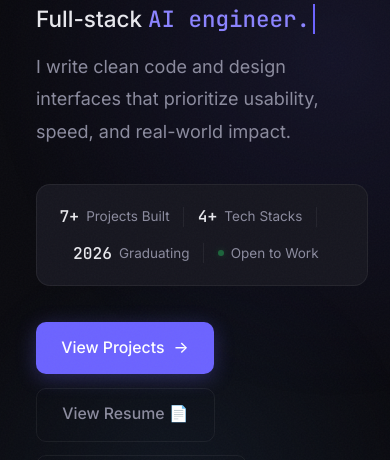
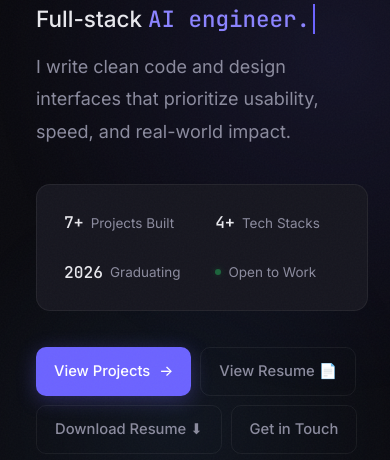
Before and after one commit to chinmay-sys/PortFolio, a plain HTML site: page index.html in a window 390 px wide. Shown: the part 349-809 px from the top of the page. Drawn offline with Linux system fonts and the light colour scheme.

Commit message:
fix: stats bar 2x2 grid on mobile, hide dividers, compact hero buttons

```diff
--- a/styles.css
+++ b/styles.css
@@ -332,14 +332,13 @@ body::before {
 .stats-bar {
   display: flex;
   align-items: center;
-  gap: 0;
   margin-bottom: 2rem;
   padding: 0.75rem 1.25rem;
   background: var(--surface);
   border: 1px solid var(--border);
   border-radius: 14px;
   width: fit-content;
-  flex-wrap: wrap;
+  max-width: 100%;
   gap: 0;
 }
 .stat-item {
@@ -1022,6 +1021,20 @@ section { padding: 6rem 0; }
   .projects-grid { grid-template-columns: 1fr; }
   .hero-meta { gap: 1.25rem; }
   .form-row { grid-template-columns: 1fr; }
-  .stats-bar { gap: 0; }
-  .stat-item { padding: 0.25rem 0.75rem; }
+  .stats-bar {
+    display: grid;
+    grid-template-columns: 1fr 1fr;
+    width: 100%;
+    padding: 0.75rem;
+    gap: 0;
+  }
+  .stat-item {
+    padding: 0.6rem 0.75rem;
+    justify-content: flex-start;
+  }
+  .stat-item:first-child { padding-left: 0.75rem; }
+  .stat-item:last-child { padding-right: 0.75rem; }
+  .stat-divider { display: none; }
+  .hero-actions { gap: 0.5rem; }
+  .hero-actions .btn { font-size: 0.82rem; padding: 0.6rem 1rem; }
 }
```
